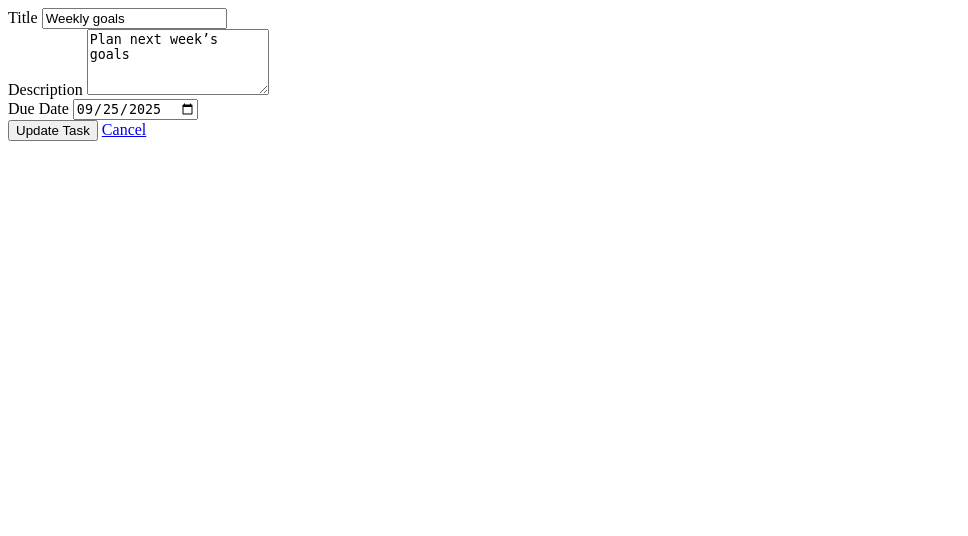
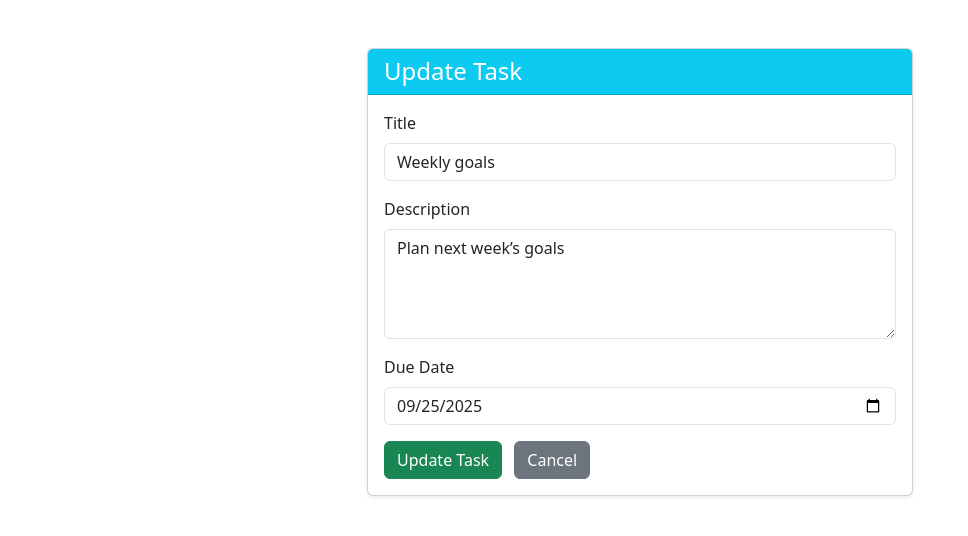
Before and after one commit to adithyaaneesh/python-todo-list, a Django app: page /update_task/2/ in a window 1280 px wide. Shown: the top 536 px of the page, without its empty margins (0-968 px from the left). Run offline with Django 5.2, Linux system fonts and the light colour scheme; data comes from the database, SQL or seed files in the repository; both versions use the stored data as it was after the commit.

Commit message:
add bootstrap to Update Task

```diff
--- a/todo_app/templates/update_task.html
+++ b/todo_app/templates/update_task.html
@@ -3,9 +3,18 @@
 <head>
     <meta charset="UTF-8">
     <meta name="viewport" content="width=device-width, initial-scale=1.0">
+    <link href="https://cdn.jsdelivr.net/npm/bootstrap@5.3.2/dist/css/bootstrap.min.css" rel="stylesheet">
     <title>Document</title>
 </head>
 <body>
+    <div class="container mt-5">
+        <div class="row justify-content-center">
+            <div class="col-md-6">
+                <div class="card shadow-sm">
+                    <div class="card-header text-white bg-info">
+                        <h4 class="mb-0">Update Task</h4>
+                    </div>
+                    <div class="card-body">
                         <form method="POST">
                             {% csrf_token %}
                             <div class="mb-3">
@@ -21,8 +30,13 @@
                                 <input type="date" class="form-control" id="due_date" name="due_date"
                                     value="{{ task.due_date|date:'Y-m-d' }}">
                             </div>
-        <button type="submit" class="btn btn-primary">Update Task</button>
+                            <button type="submit" class="btn btn-success">Update Task</button>
                             <a href="{% url 'home' %}" class="btn btn-secondary ms-2">Cancel</a>
                         </form>
+                    </div>
+                </div>
+            </div>
+        </div>
+    </div>
 </body>
 </html>
```
Also changed, not shown: todo_app/templates/add_task.html (+8 -2 lines), todo_app/templates/home.html (+4 -4 lines), db.sqlite3. Lines whose indentation alone changed are shown as unchanged.
